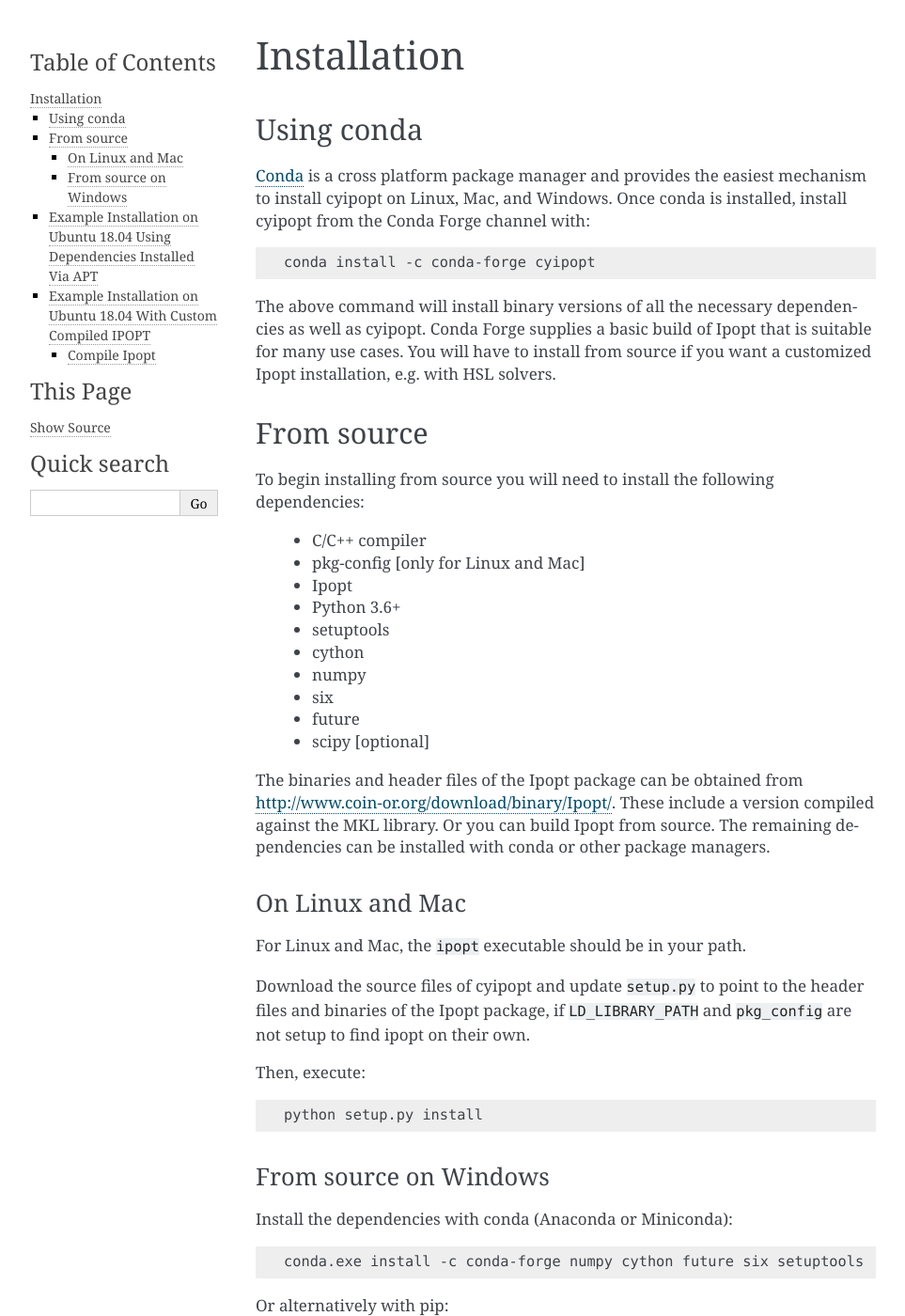
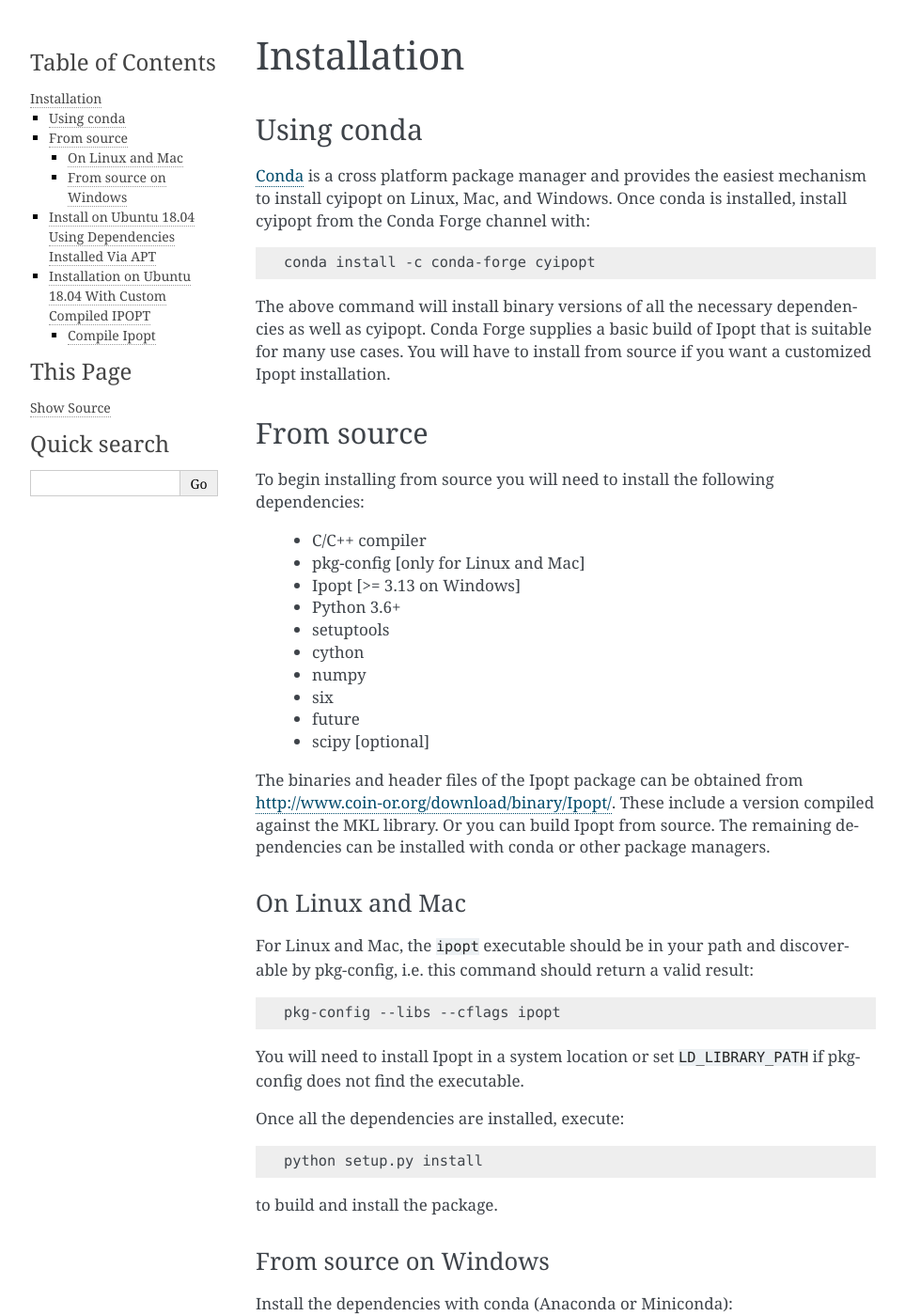
Before and after one commit to mechmotum/cyipopt, a Sphinx documentation site: the page built from docs/source/install.rst, in a window 1280 px wide and 1400 px high. Shown: the whole window at 94% size, without its empty margins (148-1111 px from the left). Built offline with Sphinx 7.4.7, drawn with Linux system fonts in a browser that asks for light colours; some of the changed text lies outside the part shown.

Commit message:
Updated the long form install docs.

```diff
--- a/docs/source/install.rst
+++ b/docs/source/install.rst
@@ -16,7 +16,7 @@
 The above command will install binary versions of all the necessary
 dependencies as well as cyipopt. Conda Forge supplies a basic build of Ipopt
 that is suitable for many use cases. You will have to install from source if
-you want a customized Ipopt installation, e.g. with HSL solvers.
+you want a customized Ipopt installation.
 
 .. _Conda: https://docs.conda.io
 
@@ -28,7 +28,7 @@
 
   * C/C++ compiler
   * pkg-config [only for Linux and Mac]
-  * Ipopt
+  * Ipopt [>= 3.13 on Windows]
   * Python 3.6+
   * setuptools
   * cython
@@ -45,15 +45,19 @@
 On Linux and Mac
 ~~~~~~~~~~~~~~~~
 
-For Linux and Mac, the ``ipopt`` executable should be in your path.
+For Linux and Mac, the ``ipopt`` executable should be in your path and
+discoverable by pkg-config, i.e. this command should return a valid result::
 
-Download the source files of cyipopt and update ``setup.py`` to point to the
-header files and binaries of the Ipopt package, if ``LD_LIBRARY_PATH`` and
-``pkg_config`` are not setup to find ipopt on their own.
+   pkg-config --libs --cflags ipopt
 
-Then, execute::
+You will need to install Ipopt in a system location or set ``LD_LIBRARY_PATH``
+if pkg-config does not find the executable.
+
+Once all the dependencies are installed, execute::
 
    python setup.py install
+
+to build and install the package.
 
 From source on Windows
 ~~~~~~~~~~~~~~~~~~~~~~
@@ -78,15 +82,16 @@
 
 1. Using official IPOPTs binaries:
 
-Download the latest precompiled version of Ipopt that includes the DLL files from
-https://github.com/coin-or/Ipopt/releases. Note that the current setup only
-supports Ipopt >= 3.13.0. The build 3.13.3 of Ipopt has been confirmed to work and
-can be downloaded from `Ipopt-3.13.3-win64-msvs2019-md.zip
-<https://github.com/coin-or/Ipopt/releases/download/releases%2F3.13.3/Ipopt-3.13.3-win64-msvs2019-md.zip>`_
-. After Ipopt is extracted, the ``bin``, ``lib`` and ``include`` folders should
+Download the latest precompiled version of Ipopt that includes the DLL files
+from https://github.com/coin-or/Ipopt/releases. Note that the current setup
+only supports Ipopt >= 3.13.0. The build 3.13.3 of Ipopt has been confirmed to
+work and can be downloaded from `Ipopt-3.13.3-win64-msvs2019-md.zip
+<https://github.com/coin-or/Ipopt/releases/download/releases%2F3.13.3/Ipopt-3.13.3-win64-msvs2019-md.zip>`_.
+After Ipopt is extracted, the ``bin``, ``lib`` and ``include`` folders should
 be in the root cyipopt directory, i.e. adjacent to the ``setup.py`` file.
 Alternatively, you can set the environment variable ``IPOPTWINDIR`` to point to
-the Ipopt directory that contains the ``bin``, ``lib`` and ``include`` directories.
+the Ipopt directory that contains the ``bin``, ``lib`` and ``include``
+directories.
 
 2. Using Conda Forge's IPOPT binary:
 
@@ -105,8 +110,8 @@
 latest builds, it is well-known for causing issues. (see
 https://github.com/matthias-k/cyipopt/issues/52).
 
-Example Installation on Ubuntu 18.04 Using Dependencies Installed Via APT
--------------------------------------------------------------------------
+Install on Ubuntu 18.04 Using Dependencies Installed Via APT
+------------------------------------------------------------
 
 All of the dependencies can be installed with Ubuntu's package manager::
 
@@ -183,8 +188,8 @@
 and numpy could alternatively be installed using Python specific package
 managers, e.g. ``pip install six cython numpy``.
 
-Example Installation on Ubuntu 18.04 With Custom Compiled IPOPT
----------------------------------------------------------------
+Installation on Ubuntu 18.04 With Custom Compiled IPOPT
+-------------------------------------------------------
 
 Install system wide dependencies::
 
```
